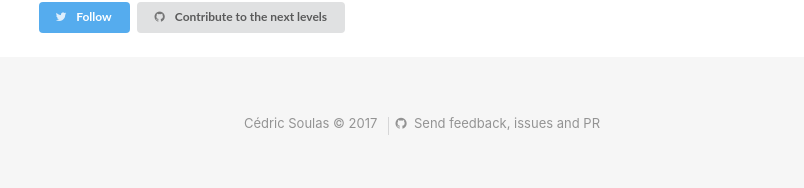
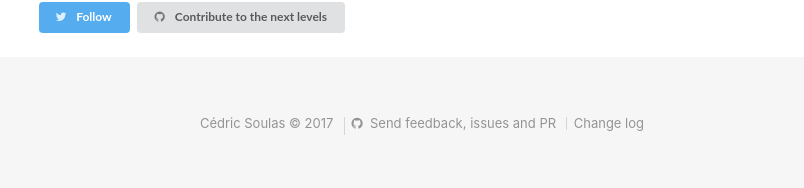
Before and after one commit to cedricss/reactive.how, a Jekyll site: the page built from index.html, in a window 1280 px wide. Shown: the part 2503-2691 px from the top of the page, without its empty margins (218-1022 px from the left). Built offline with Jekyll 4.4.1, drawn with Linux system fonts in a browser that asks for light colours.

Commit message:
Add CHANGELOG page

```diff
--- a/_config.yml
+++ b/_config.yml
@@ -2,7 +2,7 @@
 name: Reactive.how - Animated cards to learn reactive programming
 author: Cédric Soulas
 url: http://reactive.how
-version: 0.1
+version: 4.1
 repository: https://github.com/cedricss/reactive.how.git
 branch: master
 encoding: utf-8
--- a/_includes/footer.html
+++ b/_includes/footer.html
@@ -3,7 +3,9 @@
     <div class="ui horizontal small divided link list">
       <a class="item" href="https://twitter.com/CedricSoulas" target="_blank">Cédric Soulas © 2017</a>
       <a class="item" href="https://github.com/cedricss/reactive.how" target="_blank">
-        <i class="github icon"></i> Send feedback, issues and PR</a>
+        <i class="github icon"></i> Send feedback, issues and PR
+      </a>
+      <a class="item" href="CHANGELOG">Change log</a>
     </div>
   </div>
 </div>
--- /dev/null
+++ b/css/changelog.scss
@@ -0,0 +1,58 @@
+---
+---
+
+.main {
+    border-left: 6px solid #f6f6f6;
+    margin-top: -50px;
+    margin-bottom: 50px;
+}
+
+h1, h2 {
+    font-weight: 900;
+    margin-left: 20px;
+}
+
+h1 {
+    padding-top: 60px!important;
+}
+
+h2 {
+    font-size: 0.7em;
+    font-family: inherit;
+    font-weight: 300;
+    text-transform: uppercase;
+    color: rgba(0,0,0,0.4);
+    margin-top: 5em;
+}
+h3 {
+    font-size: 1.5em;
+    background-color: #f6f6f6;
+    width: 1.8em;
+    height: 1.8em;
+    text-align: center;
+    border-radius: 50%;
+    margin: 0 0 0 -1.05em;
+    padding-top: 0.3em;
+}
+
+img {
+    max-width: 350px;
+    max-height: 475px;
+    display: block;
+    width: 100%;
+    height: auto;
+    margin-bottom: 2em;
+}
+
+ul {
+    margin-top: -2.15em;
+}
+
+code {
+    display: block;
+    font-family: inherit;
+    font-size: 24px;
+    font-weight: 900;
+    line-height: 1em;
+    color: rgba(0,0,0,.87);
+}
--- a/css/main.scss
+++ b/css/main.scss
@@ -53,7 +53,7 @@
 }
 
 .footer {
-    padding: 4em 0em!important;
+    padding: 4em 2em!important;
     background-color:#f6f6f6!important;
 }
 
--- a/package.json
+++ b/package.json
@@ -1,6 +1,6 @@
 {
   "name": "reactive.how",
-  "version": "0.1.0",
+  "version": "4.1.0",
   "description": "Learn reactive programming",
   "devDependencies": {
     "semantic-ui": "^2.2.11"
```
Also changed, not shown: _layouts/changelog.html (added, +24 -0 lines), CHANGELOG.md (added), img/changelog/1.0.png (added), img/changelog/2.0.png (added), img/changelog/2.1.gif (added), img/changelog/3.0.png (added), img/changelog/4.0.gif (added), img/changelog/4.0.png (added).
